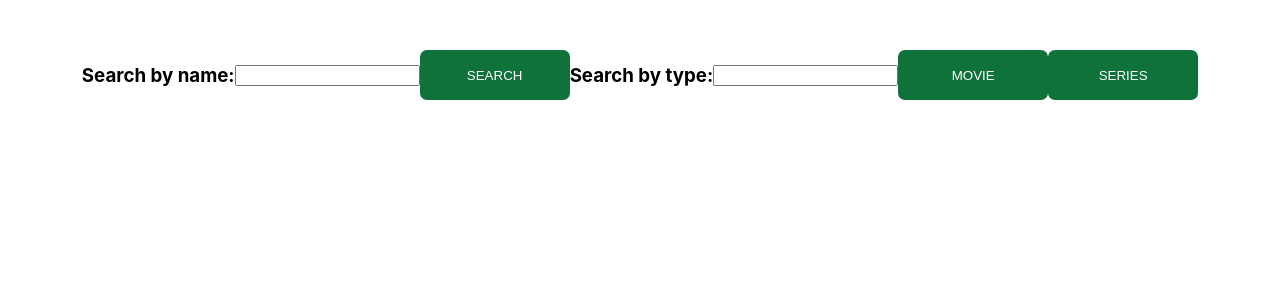
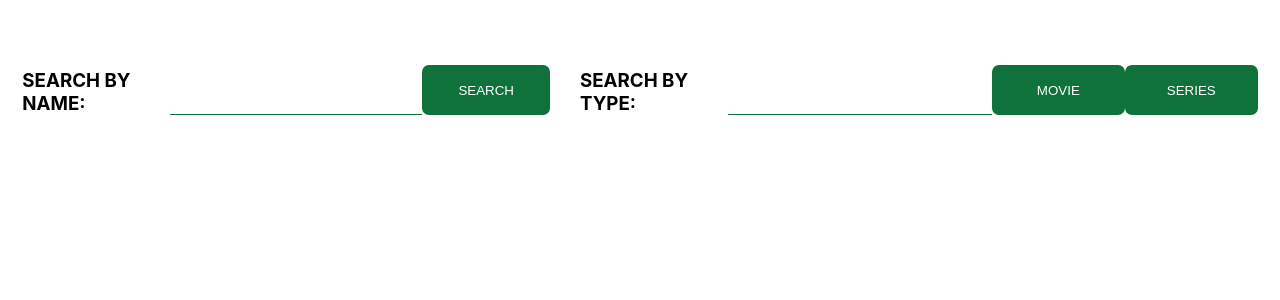
Before and after one commit to FeraVerto/js-advanced, a React (Create React App) app: page / in a window 1280 px wide. Shown: the top 300 px of the page. Built offline with nearby package versions, Linux system fonts and the light colour scheme.

Commit message:
Lesson 3, layout

```diff
--- a/src/lessons/lesson3/Lesson3.module.css
+++ b/src/lessons/lesson3/Lesson3.module.css
@@ -6,29 +6,50 @@
 
 .movies_search {
     margin-bottom: 60px;
+
     display: flex;
-    height: 50px;
     align-items: center;
+}
+
+.search_block {
+    margin: 15px;
+
+    display: flex;
+    align-items: flex-end;
+    text-transform: uppercase;
 }
 
 
 .movies_list {
-    margin: 0;
-    margin-left: 80px;
+    margin: 0 0 0 80px;
     padding: 0;
+
     width: 95vw;
+
     display: flex;
     flex-wrap: wrap;
 }
 
 .movie_item {
     margin-right: 65px;
+
     display: flex;
     flex-direction: column;
 }
 
 .movie_info {
     width: 250px;
+}
+
+h3 {
+    margin: 0;
+    padding: 0;
+    display: inline-block;
+}
+
+h3 p {
+    margin: 0;
+    padding: 0;
 }
 
 .button {
@@ -39,7 +60,6 @@
     text-transform: uppercase;
     background-color: #0e723a;
     color: white;
-
 }
 
 .button:hover {
@@ -47,15 +67,12 @@
     color: #030303;
     cursor: pointer;
     transition: background-color 0.8s cubic-bezier(0.1, 0.8, 0.5, 2), color 0.4s 0.4s linear;
-
 }
 
-
-/*
-.movie_item {
-    margin-right: 70px;
+.input {
+    width: 300px;
+    padding: 5px;
+    border: none;
+    outline: none;
+    border-bottom: 1px solid #0e723a;
 }
-
-.movie_item:last-child {
-    margin-right: 0;
-}*/
--- a/src/lessons/lesson3/Lesson3.tsx
+++ b/src/lessons/lesson3/Lesson3.tsx
@@ -35,14 +35,22 @@ const Lesson3 = () => {
       <div className={s.movies}>
 
         <div className={s.movies_search}>
-          <h3><p>Search by name:</p></h3>
-          <input type="text" value={searchName} onChange={(e) => setSearchName(e.currentTarget.value)} />
-          <button className={s.button} onClick={searchFilm}>Search</button>
 
-          <h3><p>Search by type:</p></h3>
-          <input type="text" value={searchNameByType} onChange={(e) => setSearchNameByType(e.currentTarget.value)} />
-          <button className={s.button} onClick={searchByType} data-t='movie'>Movie</button>
-          <button className={s.button} onClick={searchByType} data-t='series'>Series</button>
+          <div className={s.search_block}>
+            <h3><p>Search by name:</p></h3>
+            <input className={s.input} type="text" value={searchName}
+                   onChange={(e) => setSearchName(e.currentTarget.value)} />
+            <button className={s.button} onClick={searchFilm}>Search</button>
+          </div>
+
+
+          <div className={s.search_block}>
+            <h3><p>Search by type:</p></h3>
+            <input className={s.input} type="text" value={searchNameByType}
+                   onChange={(e) => setSearchNameByType(e.currentTarget.value)} />
+            <button className={s.button} onClick={searchByType} data-t='movie'>Movie</button>
+            <button className={s.button} onClick={searchByType} data-t='series'>Series</button>
+          </div>
         </div>
 
         <div>
```
